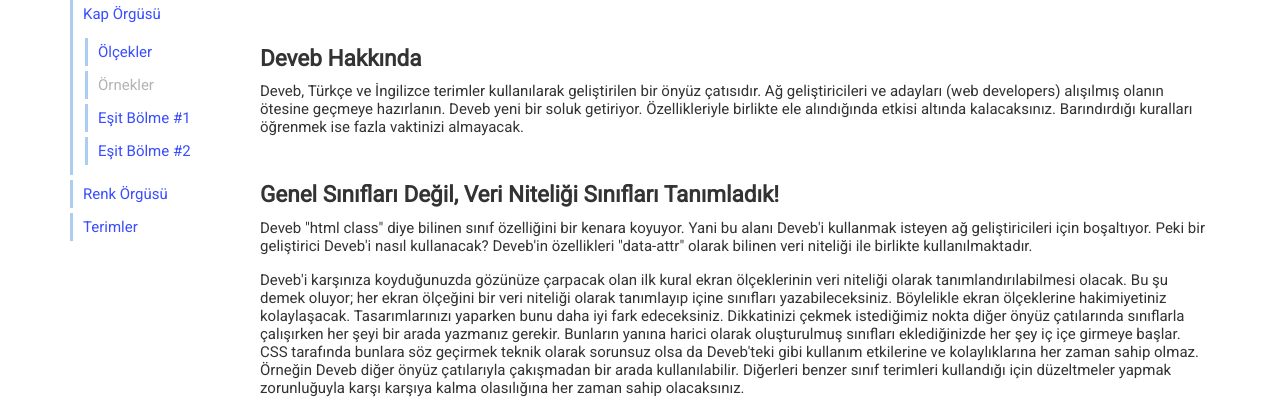
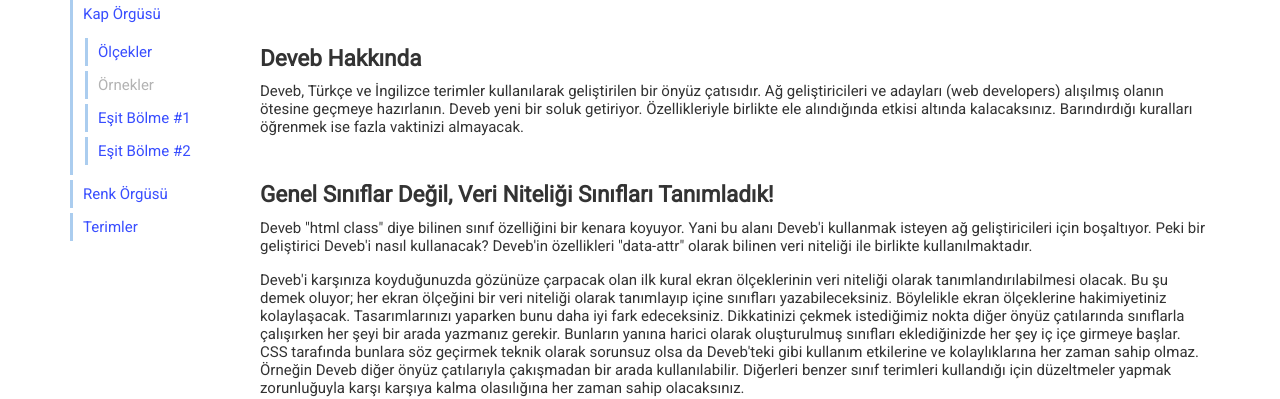
Before and after one commit to data-deveb/data-deveb.github.io, a Jekyll site: the page built from belgeler/deveb.html, in a window 1280 px wide. Shown: the part 275-674 px from the top of the page. Built offline with Jekyll 4.4.1, drawn with Linux system fonts in a browser that asks for light colours.

Commit message:
Güncelleme

```diff
--- a/belgeler/deveb.html
+++ b/belgeler/deveb.html
@@ -7,7 +7,7 @@
 {% endcontentfor %}
 <h1>Deveb Hakkında</h1>
 <p>Deveb, Türkçe ve İngilizce terimler kullanılarak geliştirilen bir önyüz çatısıdır. Ağ geliştiricileri ve adayları (web developers) alışılmış olanın ötesine geçmeye hazırlanın. Deveb yeni bir soluk getiriyor. Özellikleriyle birlikte ele alındığında etkisi altında kalacaksınız. Barındırdığı kuralları öğrenmek ise fazla vaktinizi almayacak.</p>
-<h1>Genel Sınıfları Değil, Veri Niteliği Sınıfları Tanımladık!</h1>
+<h1>Genel Sınıflar Değil, Veri Niteliği Sınıfları Tanımladık!</h1>
 <p>Deveb "html class" diye bilinen sınıf özelliğini bir kenara koyuyor. Yani bu alanı Deveb'i kullanmak isteyen ağ geliştiricileri için boşaltıyor. Peki bir geliştirici Deveb'i nasıl kullanacak? Deveb'in özellikleri "data-attr" olarak bilinen veri niteliği ile birlikte kullanılmaktadır.</p>
 <p>Deveb'i karşınıza koyduğunuzda gözünüze çarpacak olan ilk kural ekran ölçeklerinin veri niteliği olarak tanımlandırılabilmesi olacak. Bu şu demek oluyor; her ekran ölçeğini bir veri niteliği olarak tanımlayıp içine sınıfları yazabileceksiniz. Böylelikle ekran ölçeklerine hakimiyetiniz kolaylaşacak. Tasarımlarınızı yaparken bunu daha iyi fark edeceksiniz. Dikkatinizi çekmek istediğimiz nokta diğer önyüz çatılarında sınıflarla çalışırken her şeyi bir arada yazmanız gerekir. Bunların yanına harici olarak oluşturulmuş sınıfları eklediğinizde her şey iç içe girmeye başlar. CSS tarafında bunlara söz geçirmek teknik olarak sorunsuz olsa da Deveb'teki gibi kullanım etkilerine ve kolaylıklarına her zaman sahip olmaz. Örneğin Deveb diğer önyüz çatılarıyla çakışmadan bir arada kullanılabilir. Diğerleri benzer sınıf terimleri kullandığı için düzeltmeler yapmak zorunluğuyla karşı karşıya kalma olasılığına her zaman sahip olacaksınız.</p>
 <p>Deveb'in veri niteliği yöntemini kullanmasının birkaç sebebini okudunuz. Biraz da ekran ölçeklerinden bahsedelim.</p>
```
